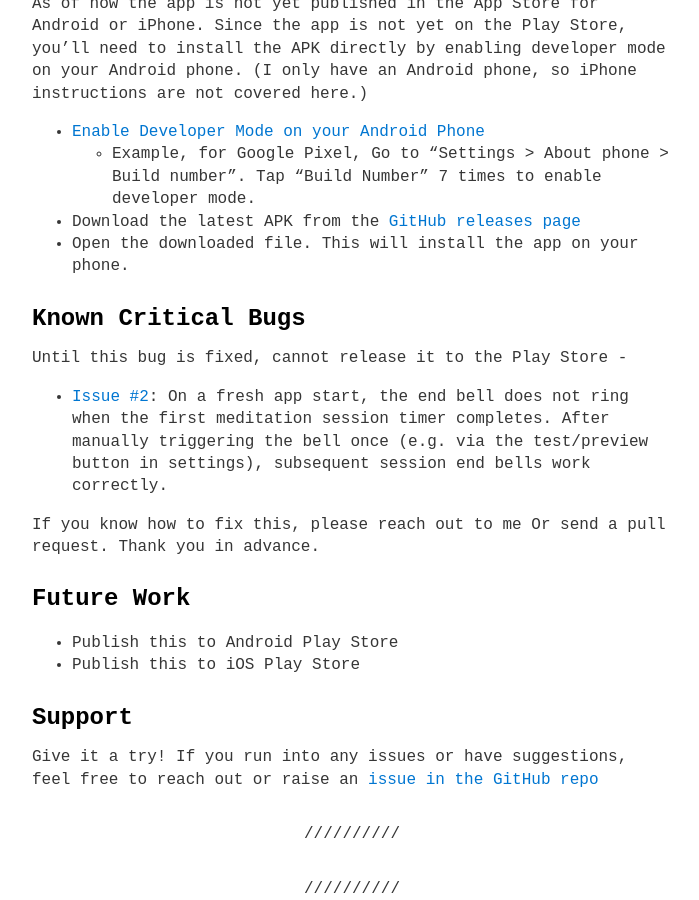
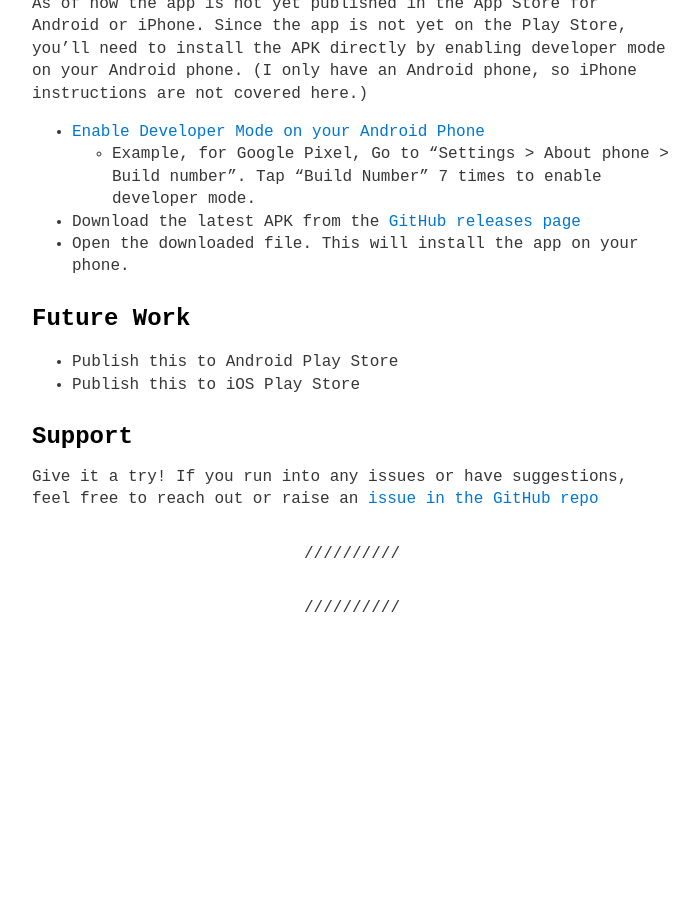
Before and after one commit to harsha-kadekar/harsha-kadekar.github.io, a Jekyll site: the page built from _posts/2026-02-24-citta---a-personal-meditation-tracking-app.md, in a window 1280 px wide and 900 px high, scrolled down 10190 px. Shown: the whole window, without its empty margins (288-987 px from the left). Built offline with Jekyll 4.4.1, drawn with Linux system fonts in a browser that asks for light colours; after the commit the page ends 10809 px from its top, so only the background shows below that.

Commit message:
update: removed critical bug section

```diff
--- a/_posts/2026-02-24-citta---a-personal-meditation-tracking-app.md
+++ b/_posts/2026-02-24-citta---a-personal-meditation-tracking-app.md
@@ -71,13 +71,6 @@ As of now the app is not yet published in the App Store for Android or iPhone. S
 - Download the latest APK from the [GitHub releases page](https://github.com/harsha-kadekar/citta/releases)
 - Open the downloaded file. This will install the app on your phone.
 
-## Known Critical Bugs
-
-Until this bug is fixed, cannot release it to the Play Store -
-- [Issue #2](https://github.com/harsha-kadekar/citta/issues/2):  On a fresh app start, the end bell does not ring when the first meditation session timer completes. After manually triggering the bell once (e.g. via the test/preview button in settings), subsequent session end bells work correctly.
-
-If you know how to fix this, please reach out to me Or send a pull request. Thank you in advance.
-
 ## Future Work
 - Publish this to Android Play Store
 - Publish this to iOS Play Store
```
Also changed, not shown: other parts of _posts/2026-02-24-citta---a-personal-meditation-tracking-app.md (+1 -1 lines).
